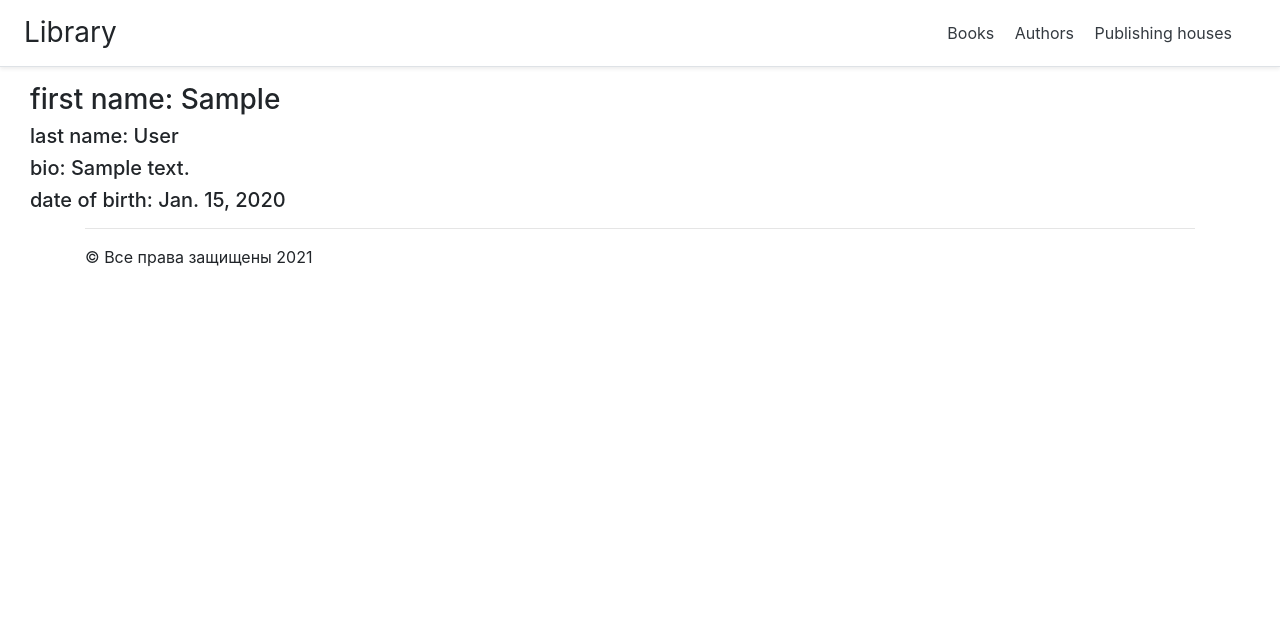
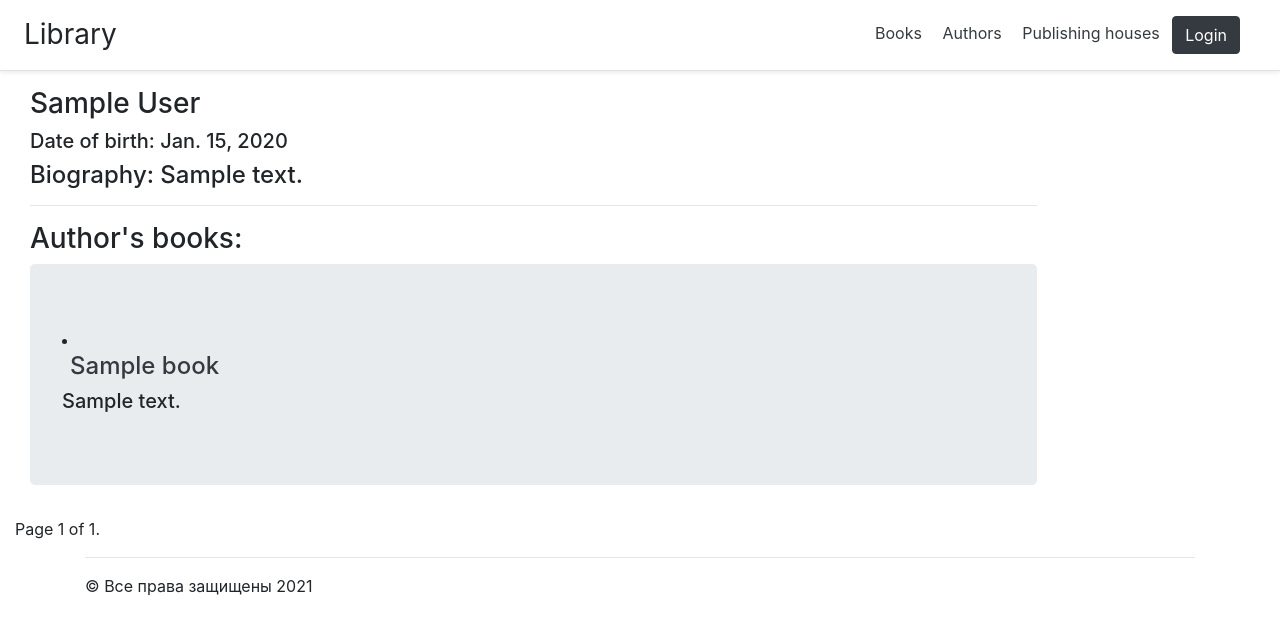
Before and after one commit to Vitalii-Bil/Library, a Django app: page /author/1/ in a window 1280 px wide. Shown: the top 635 px of the page. Run offline with Django 3.2, Linux system fonts and the light colour scheme; tables that the repository leaves empty hold one stand-in row (values such as "Sample post").

Commit message:
-added cart.- modified book, author, pub_house pages. login, logout

```diff
--- a/lib_client/lib_client/urls.py
+++ b/lib_client/lib_client/urls.py
@@ -19,4 +19,5 @@ from django.urls import include, path
 urlpatterns = [
 	path('', include('store.urls')),
     path('admin/', admin.site.urls),
+    path('accounts/', include('django.contrib.auth.urls')),
 ]
--- a/lib_client/store/models.py
+++ b/lib_client/store/models.py
@@ -39,7 +39,7 @@ class Book(models.Model):
 
 class Cart(models.Model):
     book = models.ManyToManyField(Book, verbose_name=_("book"))
-    user = models.ForeignKey(settings.AUTH_USER_MODEL, on_delete=models.CASCADE)
+    user = models.OneToOneField(settings.AUTH_USER_MODEL, on_delete=models.CASCADE)
 
     def __str__(self):
         return f"{self.user}'s cart"
--- a/lib_client/store/urls.py
+++ b/lib_client/store/urls.py
@@ -7,12 +7,17 @@ app_name = 'store'
 
 urlpatterns = [
     path('', views.index, name='index'),
+
 	path('book/', views.BookListView.as_view(), name='book_list'),
 	path('book/<int:pk>/', views.BookDetailView.as_view(), name='book_detail'),
+
 	path('author/', views.AuthorListView.as_view(), name='author_list'),
-	path('author/<int:pk>/', views.AuthorDetailView.as_view(), name='author_detail'),
+	path('author/<int:pk>/', views.author_detail, name='author_detail'),
+
 	path('pub-house/', views.PublishingHouseListView.as_view(), name='pub_house_list'),
-	path('pub-house/<int:pk>/', views.PublishingHouseDetailView.as_view(), name='pub_house_detail'),
+	path('pub-house/<int:pk>/', views.pub_house_detail, name='pub_house_detail'),
+
 	path('add_to_cart/<int:pk>/', views.add_to_cart, name='add_to_cart'),
-	path('cart/<int:pk>/', views.cart_detail, name='cart_detail')
+	path('cart/<int:pk>/', views.cart_detail, name='cart_detail'),
+	path('remove-from-cart/<int:pk_book>/<int:pk_cart>', views.remove_from_cart, name='remove_from_cart'),
 ]
--- a/lib_client/store/views.py
+++ b/lib_client/store/views.py
@@ -3,8 +3,12 @@ from django.views.generic import DetailView, ListView
 from django.contrib.auth.decorators import login_required
 from django.shortcuts import get_object_or_404
 from django.contrib import messages
-from django.http import HttpResponseRedirect
+from django.core.mail import send_mail
+from django.core.paginator import Paginator
+from django.http import HttpResponseRedirect, HttpResponseNotFound, Http404
 from django.urls import reverse
+
+from django.db.models import Sum
 
 from .models import Book, Author, PublishingHouse, Cart
 from .forms import OrderForm
@@ -14,8 +18,19 @@ from .forms import OrderForm
 def add_to_cart(request,pk):
     book = get_object_or_404(Book, pk=pk)
     cart,created = Cart.objects.get_or_create(user=request.user)
+    cart.book.add(book)
     messages.success(request, "Cart updated!")
     return redirect('store:book_list')
+
+@login_required
+def remove_from_cart(request, pk_book, pk_cart):
+    cart = Cart.objects.get(pk=pk_cart)
+    if cart.user != request.user: raise Http404()
+
+    book = Book.objects.get(pk=pk_book)
+    cart.book.remove(book)
+    return redirect(reverse('store:cart_detail', kwargs={'pk': cart.id}))
+
 
 
 def index(request):
@@ -41,9 +56,20 @@ class PublishingHouseListView(ListView):
     template_name = 'store/pub_house_list_page.html'
 
 
-class PublishingHouseDetailView(DetailView):
-    model = PublishingHouse
-    template_name = 'store/pub_house_detail_page.html'
+def pub_house_detail(request, pk):
+    pub_house = get_object_or_404(PublishingHouse, pk=pk)
+    books = Book.objects.all().filter(publishing_house=pub_house)
+    paginator = Paginator(books, 10)
+
+    page_number = request.GET.get('page')
+    page_obj = paginator.get_page(page_number)
+
+    context = {
+        'pub_house': pub_house,
+        'page_obj': page_obj,
+    }
+
+    return render(request, 'store/pub_house_detail_page.html', context)
 
 
 class AuthorListView(ListView):
@@ -52,35 +78,46 @@ class AuthorListView(ListView):
     template_name = 'store/author_list_page.html'
 
 
-class AuthorDetailView(DetailView):
-    model = Author
-    template_name = 'store/author_detail_page.html'
+def author_detail(request, pk):
+    author = get_object_or_404(Author, pk=pk)
+    books = Book.objects.all().filter(author=author)
+    paginator = Paginator(books, 10)
+
+    page_number = request.GET.get('page')
+    page_obj = paginator.get_page(page_number)
+
+    context = {
+        'author': author,
+        'page_obj': page_obj,
+    }
+
+    return render(request, 'store/author_detail_page.html', context)
 
 
-class CartDetailView(DetailView):
-    model = Cart
-    template_name = 'store/cart_detail_page.html'
-
-
+@login_required
 def cart_detail(request, pk):
     cart = get_object_or_404(Cart, pk=pk)
+    if cart.user != request.user: raise Http404()
+
     books = cart.book.all()
-
+    total_cost = books.aggregate(Sum('price')).get('price__sum') or 0.00
     if request.method == 'POST':
 
         form = OrderForm(request.POST)
+        if form.is_valid():
+            subject = 'New order!'
+            from_email = 'exx@ex.com'
+            message = f"""{books} {form.cleaned_data['email']} {form.cleaned_data['last_name']} {form.cleaned_data['first_name']} {form.cleaned_data['phone_number']}"""
+            send_mail(subject, message, from_email, ['admin@example.com'])
 
-        if form.is_valid():
-
+            messages.success(request, "Order created! We send you email in 10 minutes!")
             return HttpResponseRedirect(reverse('store:book_list'))
-
     else:
         form = OrderForm()
-
     context = {
         'form': form,
         'cart': cart,
         'books': books,
+        'total_cost': round(total_cost, 2)
     }
-
     return render(request, 'store/cart_detail_page.html', context)
--- a/lib_client/templates/base_generic.html
+++ b/lib_client/templates/base_generic.html
@@ -21,6 +21,15 @@
     <a class="p-2 text-dark" href="{% url 'store:author_list' %}">Authors</a>
 
     <a class="p-2 text-dark" href="{% url 'store:pub_house_list' %}">Publishing houses</a>
+    {% if not user.is_authenticated %}
+      <a class="btn btn-dark" href="{% url 'login' %}">Login</a>
+    {% endif %}
+    {% if user.is_authenticated %}
+      {% if user.cart %}
+      <a class="btn btn-dark" href="{% url 'store:cart_detail' user.cart.id %}">Cart</a>
+      {% endif %}
+      <a class="btn btn-dark" href="{% url 'logout' %}">Logout</a>
+    {% endif %}
 
   </div>
 
@@ -49,17 +58,21 @@
 
 
   {% block pagination %}
-          {% if is_paginated %}
+    {% if page_obj %}
       <div class="pagination">
-              <span class="page-links">
+        <span class="step-links">
           {% if page_obj.has_previous %}
-                    <a href="{{ request.path }}?page={{ page_obj.previous_page_number }}">previous</a>
+            <a href="?page=1">&laquo; first</a>
+            <a href="?page={{ page_obj.previous_page_number }}">previous</a>
           {% endif %}
-                <span class="page-current">
+
+          <span class="current">
             Page {{ page_obj.number }} of {{ page_obj.paginator.num_pages }}.
           </span>
+
           {% if page_obj.has_next %}
-                    <a href="{{ request.path }}?page={{ page_obj.next_page_number }}">next</a>
+            <a href="?page={{ page_obj.next_page_number }}">next</a>
+            <a href="?page={{ page_obj.paginator.num_pages }}">last &raquo;</a>
           {% endif %}
         </span>
         </div>
--- /dev/null
+++ b/lib_client/templates/registration/login.html
@@ -0,0 +1,6 @@
+<h2>Log In</h2>
+<form method="post">
+  {% csrf_token %}
+  {{ form.as_p }}
+  <button type="submit">Log In</button>
+</form>
--- a/lib_client/templates/store/author_detail_page.html
+++ b/lib_client/templates/store/author_detail_page.html
@@ -2,9 +2,23 @@
 
 {% block content %}
 
-<h3>first name: {{ author.first_name }}</h3></li>
-<h5>last name: {{ author.last_name }}</h5>
-<h5>bio: {{ author.bio }}</h5>
-<h5>date of birth: {{ author.date_of_birth }}</h5>
+<h3>{{ author.first_name }} {{ author.last_name }}</h3></li>
+<h5>Date of birth: {{ author.date_of_birth }}</h5>
+<h4>Biography: {{ author.bio }}</h4>
+
+{% if page_obj %}
+<hr>
+<h3>Author's books: </h3>
+
+{% endif %}
+<div class="jumbotron">
+{% for book in page_obj %}
+  <li><h4><a class="p-2 text-dark" href="{% url 'store:book_detail' book.id %}">{{ book.title }}</a> </h4>
+  <h5>{{ book.description|slice:":30" }}</h5></li>
+  {% if user.is_authenticated %}
+    <a href="{% url 'store:add_to_cart' book.id %}" class="btn btn-dark">Add to Cart</a>
+  {% endif %}
+{% endfor %}
+</div>
 
 {% endblock %}
```
Also changed, not shown: lib_client/lib_client/settings.py (+9 -1 lines), lib_client/store/forms.py (+4 -4 lines), lib_client/templates/store/author_list_page.html (+10 -6 lines), lib_client/templates/store/book_detail_page.html (+6 -6 lines), lib_client/templates/store/book_list_page.html (+14 -6 lines), lib_client/templates/store/cart_detail_page.html (+16 -7 lines), lib_client/templates/store/pub_house_detail_page.html (+20 -3 lines), lib_client/templates/store/pub_house_list_page.html (+9 -6 lines), lib_client/store/migrations/0004_auto_20210310_2148.py (added). Lines whose indentation alone changed are shown as unchanged.
